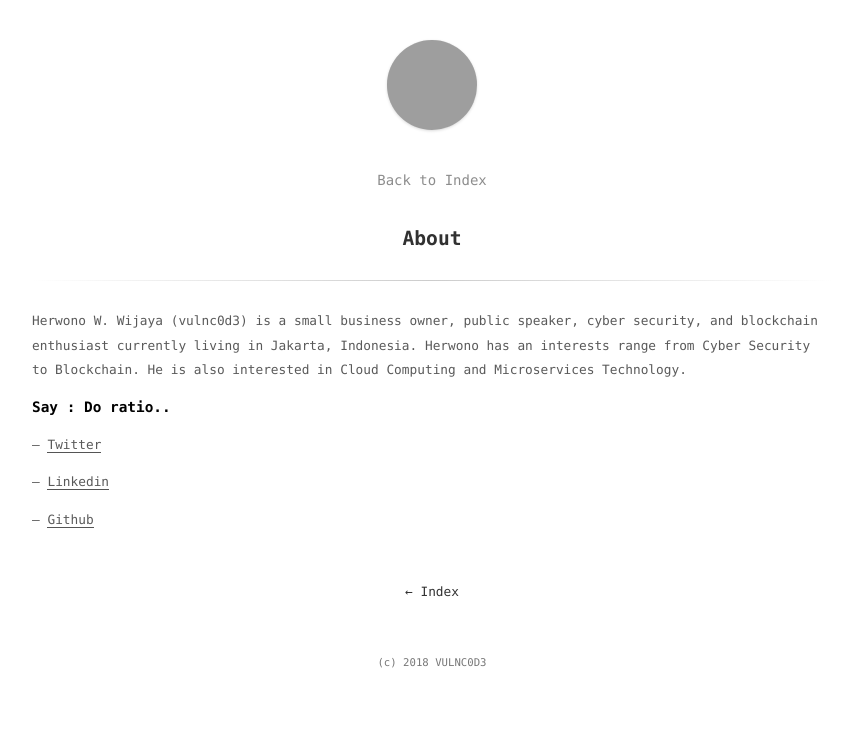
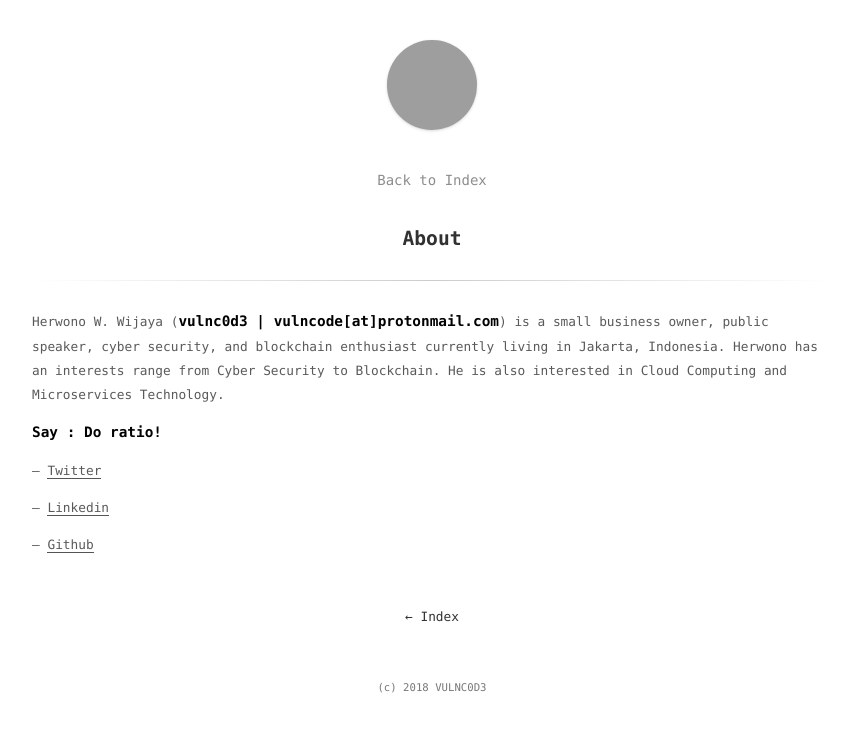
Before and after one commit to herwonowr/herwonowr.github.io, a Jekyll site: the page built from about.md, in a window 1280 px wide, cut to the strip 0-732 px from the top of the page. Shown: the whole strip, without its empty margins (208-1056 px from the left). Built offline with Jekyll 4.4.1, drawn with Linux system fonts in a browser that asks for light colours; grey boxes are pictures that could not be loaded.

Commit message:
style(about): change about page

```diff
--- a/about.md
+++ b/about.md
@@ -3,9 +3,9 @@ layout: page
 title: About
 ---
 
-Herwono W. Wijaya (vulnc0d3) is a small business owner, public speaker, cyber security, and blockchain enthusiast currently living in Jakarta, Indonesia. Herwono has an interests range from Cyber Security to Blockchain. He is also interested in Cloud Computing and Microservices Technology.
+Herwono W. Wijaya (**vulnc0d3 &#124; vulncode[at]protonmail.com**) is a small business owner, public speaker, cyber security, and blockchain enthusiast currently living in Jakarta, Indonesia. Herwono has an interests range from Cyber Security to Blockchain. He is also interested in Cloud Computing and Microservices Technology.
 
-**Say : Do ratio..**
+**Say : Do ratio!**
 
 -- [Twitter](https://twitter.com/HerwonoWr){:target="_blank"}
 
```
